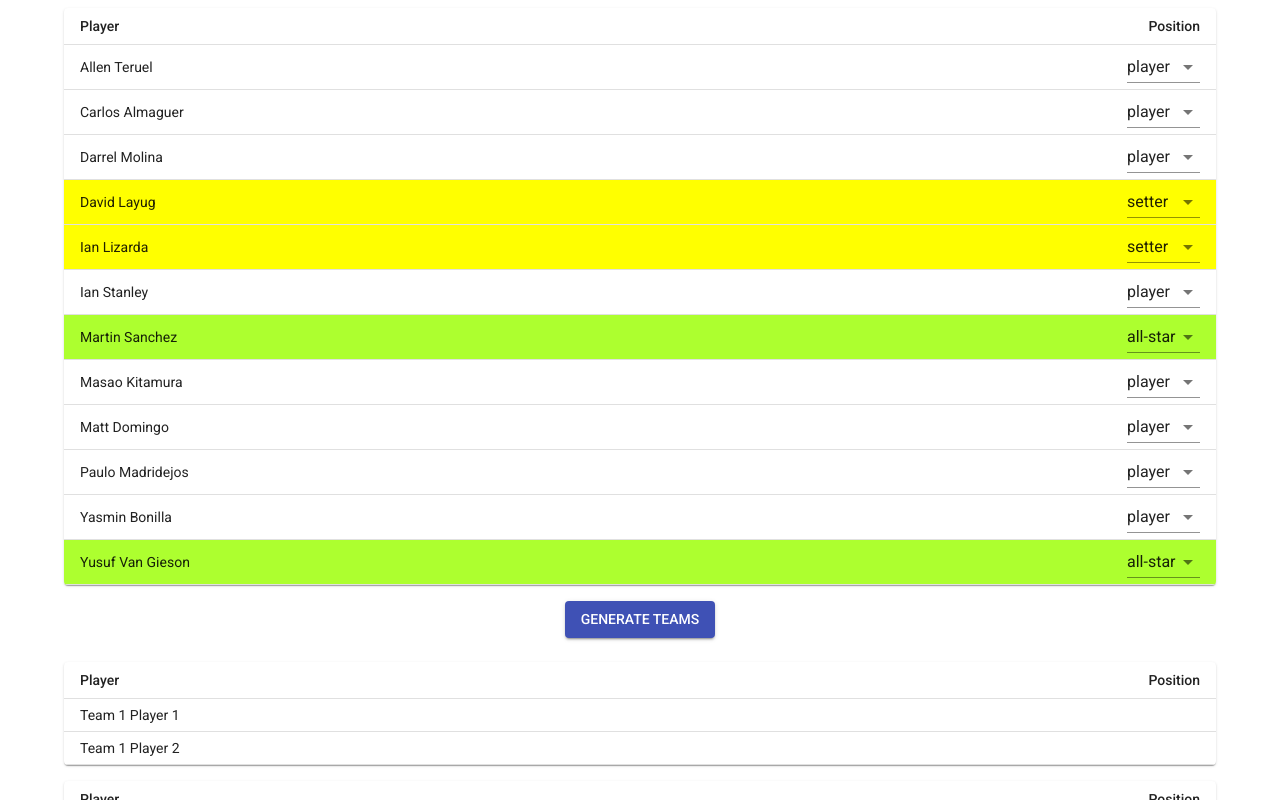
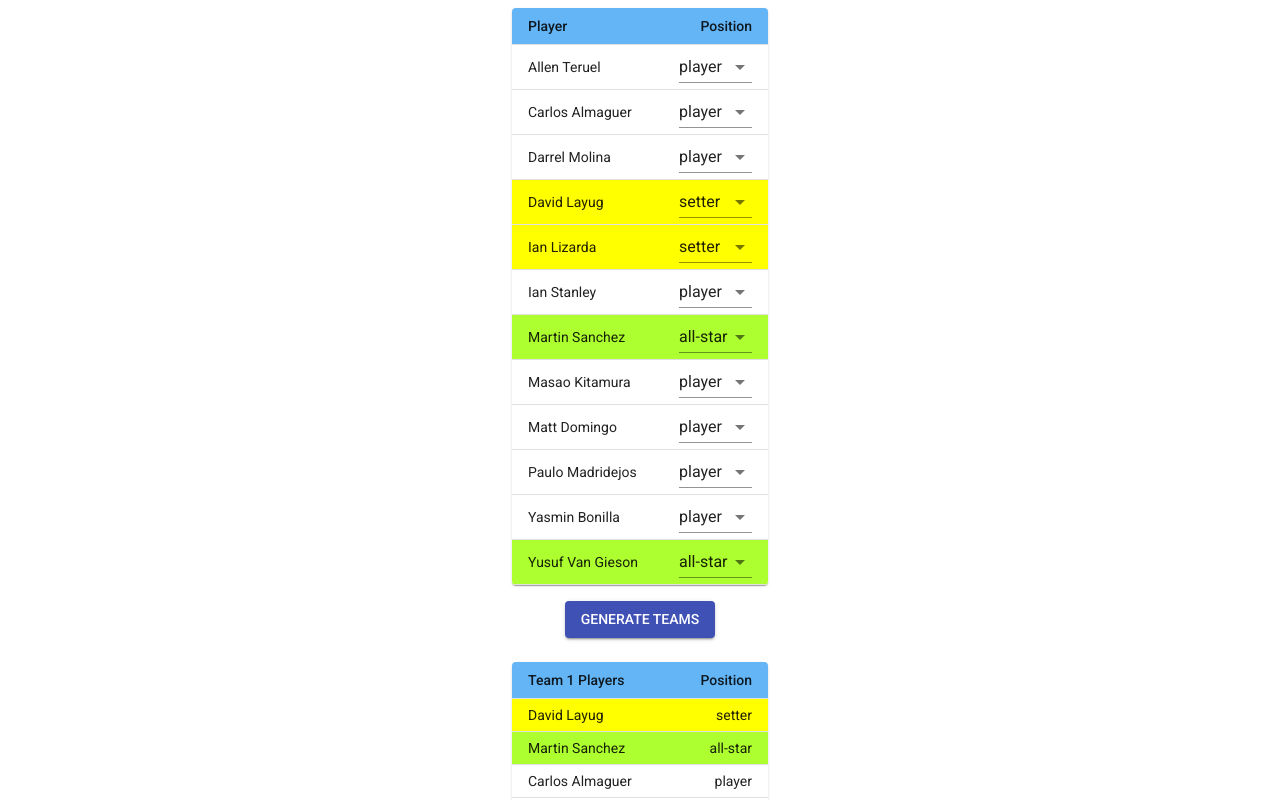
Before and after one commit to volleyapps/team-generator, a React (Create React App) app: page / in a window 1280 px wide. Built offline with nearby package versions, Linux system fonts and the light colour scheme.

Commit message:
Added basic error handling

```diff
--- a/package.json
+++ b/package.json
@@ -4,6 +4,7 @@
   "private": true,
   "dependencies": {
     "@material-ui/core": "^4.12.3",
+    "@material-ui/lab": "^4.0.0-alpha.60",
     "@testing-library/jest-dom": "^5.11.4",
     "@testing-library/react": "^11.1.0",
     "@testing-library/user-event": "^12.1.10",
--- a/src/components/Footer.jsx
+++ b/src/components/Footer.tsx
@@ -11,7 +11,7 @@ const useStyles = makeStyles(theme => ({
     justifyContent: 'center',
     textAlign: 'center',
     padding: theme.spacing(3),
-    backgroundColor: theme.palette.primary.lightest,
+    backgroundColor: theme.palette.primary.light,
     position: 'fixed',
     width: '100vw', // width of screen including margin: https://stackoverflow.com/a/25225716
     bottom: 0,
@@ -24,7 +24,7 @@ const useStyles = makeStyles(theme => ({
   },
 }))
 
-const Footer = props => {
+const Footer = (props: any) => {
   const classes = useStyles(props)
 
   return (
--- a/src/components/Header.jsx
+++ b/src/components/Header.tsx
@@ -26,7 +26,7 @@ const useStyles = makeStyles(
   { name: 'Header' }
 )
 
-const Header = props => {
+const Header = (props: any) => {
   const classes = useStyles(props)
 
   return <div className={classes.header}>HEADER</div>
--- a/src/pages/Homepage.tsx
+++ b/src/pages/Homepage.tsx
@@ -1,4 +1,4 @@
-import React, { useState } from 'react'
+import React, { useState, useEffect } from 'react'
 import { makeStyles } from '@material-ui/core/styles'
 
 // import Header from '../components/Header'
@@ -17,6 +17,8 @@ import TableContainer from '@material-ui/core/TableContainer'
 import TableHead from '@material-ui/core/TableHead'
 import TableRow from '@material-ui/core/TableRow'
 import Paper from '@material-ui/core/Paper'
+
+import Alert from '@material-ui/lab/Alert'
 
 const useStyles = makeStyles(
   theme => ({
@@ -42,6 +44,9 @@ const useStyles = makeStyles(
     controls: {},
 
     players: {
+      display: 'flex',
+      flexDirection: 'column',
+      alignItems: 'center',
       minWidth: '100%',
     },
 
@@ -74,12 +79,27 @@ const useStyles = makeStyles(
       backgroundColor: theme.palette.common.white,
     },
 
+    alert: {
+      marginTop: theme.spacing(1),
+    },
+
+    // Table Styles
     tableContainer: {
       // minWidth: 650,
       maxWidth: '90%',
     },
 
+    '@media (min-width: 1024px)': {
+      tableContainer: {
+        maxWidth: '20%',
+      },
+    },
+
     table: {},
+
+    tableHeader: {
+      backgroundColor: theme.palette.info.light,
+    },
 
     [SETTER_SLUG]: {
       backgroundColor: 'yellow',
@@ -142,8 +162,9 @@ const Homepage = (props: any) => {
   const classes = useStyles(props)
 
   const [numTeams] = useState(2)
-  const [playerPositions] = useState<PlayerMap>(PLAYERS)
+  const [playerPositions, setPlayerPositions] = useState<PlayerMap>(PLAYERS)
   const [teams, setTeams] = useState(MOCK_TEAMS)
+  const [alertMessage, setAlertMessage] = useState('')
 
   const handlePositionChange = (
     event: React.ChangeEvent<HTMLSelectElement>,
@@ -153,6 +174,37 @@ const Homepage = (props: any) => {
     console.log(event.currentTarget.name)
     console.log(event.currentTarget.value)
     console.log(name)
+
+    const newPlayerPositions = {
+      ...playerPositions,
+      [name]: event.currentTarget.value,
+    }
+    console.log('NEW:')
+    console.log(newPlayerPositions)
+
+    const playerNames = Object.keys(newPlayerPositions)
+    let setterCount = 0
+    let starCount = 0
+    playerNames.forEach((name, index) => {
+      switch (newPlayerPositions[name]) {
+        case SETTER_SLUG:
+          console.log('SETTER')
+          setterCount++
+          break
+        case ALL_STAR_SLUG:
+          console.log('STAR')
+          starCount++
+          break
+      }
+    })
+
+    if (setterCount !== numTeams || starCount !== numTeams) {
+      setAlertMessage(`${numTeams} Setters and ${numTeams} All Stars required`)
+    } else {
+      setAlertMessage('')
+    }
+
+    setPlayerPositions(newPlayerPositions)
   }
 
   const generateTeams = () => {
@@ -189,12 +241,12 @@ const Homepage = (props: any) => {
 
     // Each team gets a setter randomly
     for (let i = 0; i < numTeams; i++) {
-      newTeams[i].push(shuffledSetters[i])
+      if (shuffledSetters[i]) newTeams[i].push(shuffledSetters[i])
     }
 
     // Each team gets an "All Star" randomly
     for (let i = 0; i < numTeams; i++) {
-      newTeams[i].push(shuffledStars[i])
+      if (shuffledStars[i]) newTeams[i].push(shuffledStars[i])
     }
 
     // Each team randomly gets all the rest of the players
@@ -205,6 +257,12 @@ const Homepage = (props: any) => {
     setTeams(newTeams)
   }
 
+  // Effects
+  useEffect(() => {
+    // TODO: Move this outside the component
+    generateTeams()
+  }, [])
+
   return (
     <div className={classes.root}>
       {/* <Header /> */}
@@ -214,7 +272,7 @@ const Homepage = (props: any) => {
             <TableContainer component={Paper} className={classes.tableContainer}>
               <Table className={classes.table} size="small" aria-label="a dense table">
                 <TableHead>
-                  <TableRow>
+                  <TableRow classes={{ root: classes.tableHeader }}>
                     <TableCell>Player</TableCell>
                     <TableCell align="right">Position</TableCell>
                   </TableRow>
@@ -245,17 +303,16 @@ const Homepage = (props: any) => {
                             <FormControl>
                               <NativeSelect
                                 defaultValue={playerPositions[name]}
-                                // value={state.age}
                                 onChange={e => handlePositionChange(e, name)}
-                                // inputProps={{
-                                //   name: 'age',
-                                //   id: 'age-native-simple',
-                                // }}
                               >
-                                <option aria-label="None" value="" />
+                                {/* <option aria-label="None" value="" /> */}
                                 {POSITIONS.map((position, index) => {
                                   // return <div>{position}</div>
-                                  return <option value={position}>{position}</option>
+                                  return (
+                                    <option key={index} value={position}>
+                                      {position}
+                                    </option>
+                                  )
                                 })}
                               </NativeSelect>
                             </FormControl>
@@ -267,9 +324,19 @@ const Homepage = (props: any) => {
                 </TableBody>
               </Table>
             </TableContainer>
+            {alertMessage && (
+              <Alert severity="error" className={classes.alert}>
+                {alertMessage}
+              </Alert>
+            )}
           </section>
           <section className={clsx(classes.section, classes.controls)}>
-            <Button variant="contained" color="primary" onClick={generateTeams}>
+            <Button
+              variant="contained"
+              color="primary"
+              onClick={generateTeams}
+              disabled={Boolean(alertMessage)}
+            >
               Generate Teams
             </Button>
           </section>
@@ -277,13 +344,14 @@ const Homepage = (props: any) => {
             {teams.map((team, teamIndex) => {
               return (
                 <TableContainer
+                  key={teamIndex}
                   component={Paper}
                   className={clsx(classes.tableContainer, classes.team)}
                 >
                   <Table className={classes.table} size="small" aria-label="a dense table">
                     <TableHead>
-                      <TableRow>
-                        <TableCell>Player</TableCell>
+                      <TableRow classes={{ root: classes.tableHeader }}>
+                        <TableCell>Team {teamIndex + 1} Players</TableCell>
                         <TableCell align="right">Position</TableCell>
                       </TableRow>
                     </TableHead>
--- a/src/themes/default.ts
+++ b/src/themes/default.ts
@@ -1,10 +1,10 @@
-import { createMuiTheme, responsiveFontSizes } from '@material-ui/core/styles'
+import { createTheme, responsiveFontSizes } from '@material-ui/core/styles'
 
 // Override the default MUI theme:
 // https://material-ui.com/customization/default-theme/
 // https://material-ui.com/customization/theming/#api
 
-let theme = createMuiTheme({
+let theme = createTheme({
   // palette: { type: 'dark' },
   palette: {
     primary: {
--- a/tsconfig.json
+++ b/tsconfig.json
@@ -2,6 +2,7 @@
   "compilerOptions": {
     "target": "es5",
     "lib": ["dom", "dom.iterable", "esnext"],
+    "checkJs": true,
     "allowJs": true,
     "skipLibCheck": true,
     "esModuleInterop": true,
```
Also changed, not shown: 1 other file (tests, documents, lock files or other folders).
